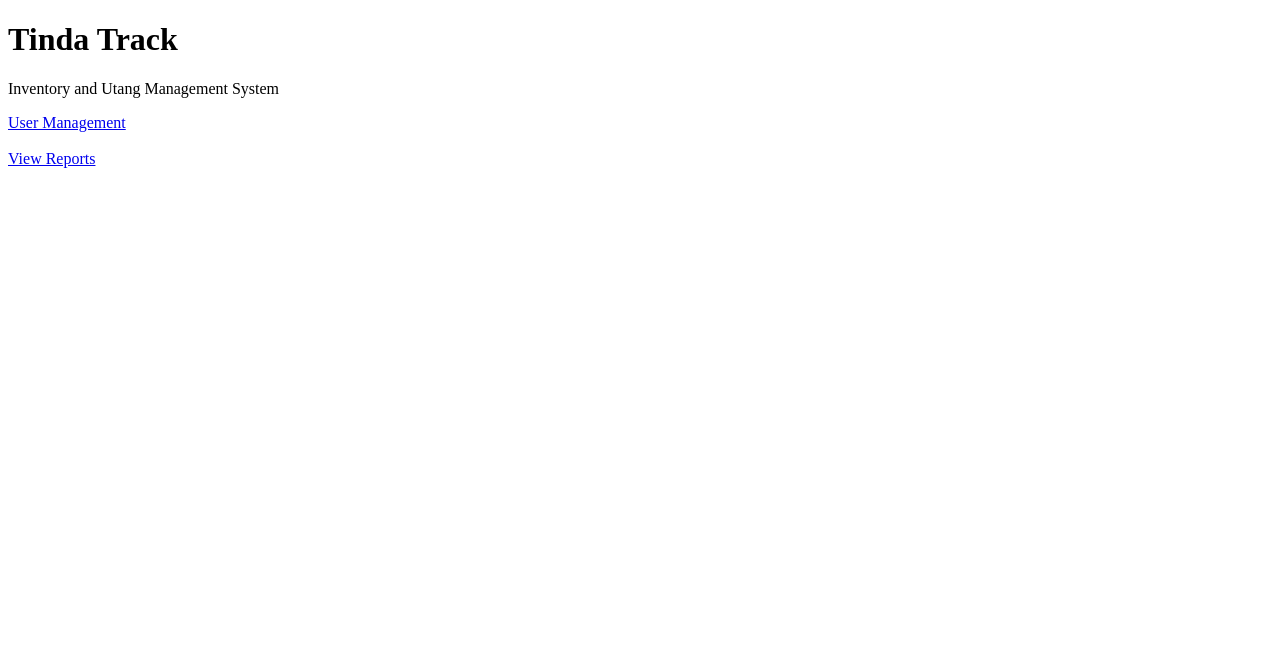
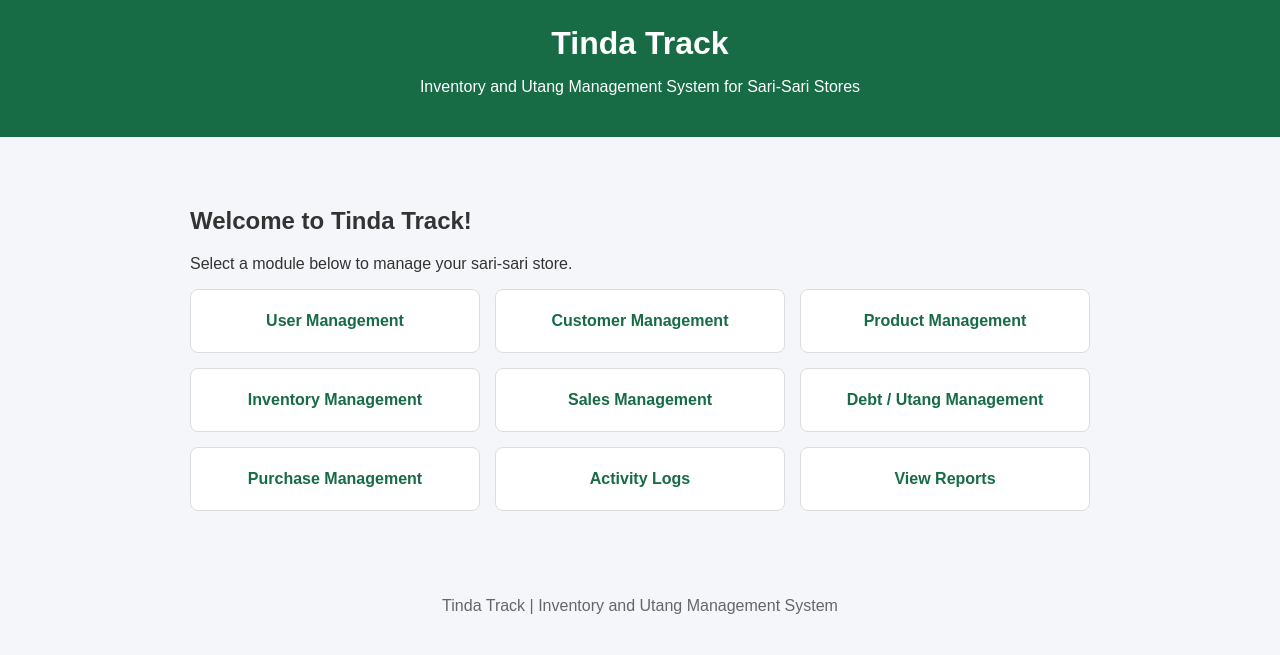
Before and after one commit to jelibaby21/TindaTrack, a plain HTML site: page frontend/index.html in a window 1280 px wide. Drawn offline with Linux system fonts and the light colour scheme.

Commit message:
Update main dashboard

```diff
--- a/frontend/index.html
+++ b/frontend/index.html
@@ -1,17 +1,107 @@
 <!DOCTYPE html>
-<html>
+<html lang="en">
+
 <head>
-    <title>Tinda Track</title>
+    <meta charset="UTF-8">
+    <meta name="viewport" content="width=device-width, initial-scale=1.0">
+    <title>Tinda Track - Dashboard</title>
+
+    <style>
+        body {
+            font-family: Arial, sans-serif;
+            margin: 0;
+            background-color: #f4f6f9;
+            color: #333;
+        }
+
+        header {
+            background-color: #176b45;
+            color: white;
+            padding: 25px;
+            text-align: center;
+        }
+
+        header h1 {
+            margin: 0;
+        }
+
+        .container {
+            max-width: 900px;
+            margin: 30px auto;
+            padding: 20px;
+        }
+
+        .menu {
+            display: grid;
+            grid-template-columns: repeat(auto-fit, minmax(220px, 1fr));
+            gap: 15px;
+        }
+
+        .menu a {
+            display: block;
+            background-color: white;
+            color: #176b45;
+            text-decoration: none;
+            padding: 22px;
+            border-radius: 8px;
+            text-align: center;
+            font-weight: bold;
+            border: 1px solid #ddd;
+        }
+
+        .menu a:hover {
+            background-color: #176b45;
+            color: white;
+        }
+
+        footer {
+            text-align: center;
+            padding: 20px;
+            color: #666;
+        }
+    </style>
 </head>
+
 <body>
 
-    <h1>Tinda Track</h1>
-    <p>Inventory and Utang Management System</p>
+    <header>
+        <h1>Tinda Track</h1>
+        <p>Inventory and Utang Management System for Sari-Sari Stores</p>
+    </header>
 
-    <a href="users.html">User Management</a>
-    <br><br>
+    <div class="container">
 
-<a href="reports.html">View Reports</a>
+        <h2>Welcome to Tinda Track!</h2>
+        <p>Select a module below to manage your sari-sari store.</p>
+
+        <div class="menu">
+
+            <a href="users.html">User Management</a>
+
+            <a href="customers.html">Customer Management</a>
+
+            <a href="products.html">Product Management</a>
+
+            <a href="inventory.html">Inventory Management</a>
+
+            <a href="sales.html">Sales Management</a>
+
+            <a href="debts.html">Debt / Utang Management</a>
+
+            <a href="purchases.html">Purchase Management</a>
+
+            <a href="activity-logs.html">Activity Logs</a>
+
+            <a href="reports.html">View Reports</a>
+
+        </div>
+
+    </div>
+
+    <footer>
+        <p>Tinda Track | Inventory and Utang Management System</p>
+    </footer>
 
 </body>
+
 </html>
```
